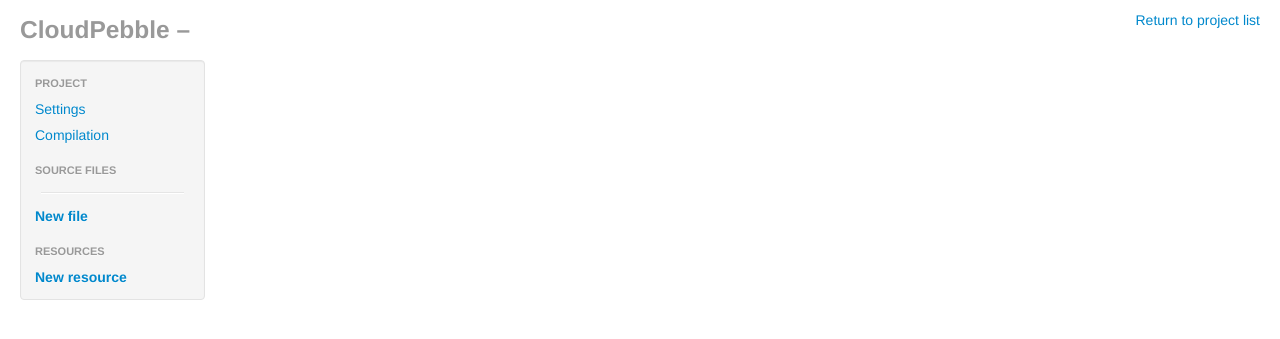
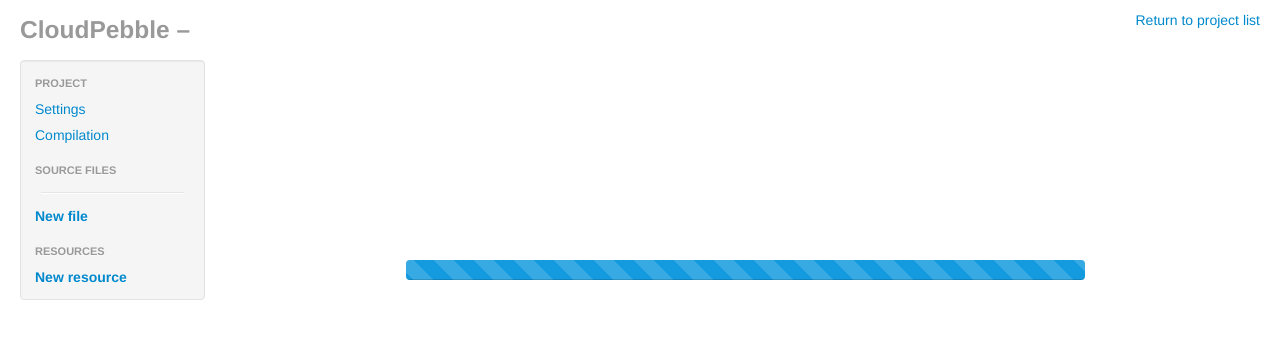
Before and after one commit to pebble/cloudpebble, a Django app: template ide/templates/ide/project.html in a window 1280 px wide. Shown: the top 339 px of the page. Run offline with Django 3.2, Linux system fonts and the light colour scheme; the template is opened without the code that fills it, so the values that code supplies are empty; some libraries are stand-ins or nearby versions.

Commit message:
Add a progress bar while stuff is happening.

```diff
--- a/ide/static/ide/js/ide.js
+++ b/ide/static/ide/js/ide.js
@@ -52,7 +52,8 @@
     var suspend_active_pane = function() {
         var pane_id = $('#main-pane').data('pane-id');
         if(!pane_id) {
-            $('#pane-parent').html('').append($('<div id="main-pane"></div>'));
+            $('#main-pane').remove();
+            $('#pane-parent').append($('<div id="main-pane"></div>'));
             return;
         };
         var pane = $('#main-pane');
@@ -73,7 +74,7 @@
 
     var destroy_active_pane = function() {
         var pane_id = $('#main-pane').data('pane-id');
-        $('#pane-parent').html('');
+        $('#main-pane').remove();
         var list_entry = $('#sidebar-pane-' + pane_id);
         if(list_entry) {
             list_entry.removeClass('active');
@@ -83,7 +84,8 @@
     var restore_suspended_pane = function(id) {
         var pane = suspended_panes[id]
         if(pane) {
-            $('#pane-parent').html('').append(pane);
+            $('#main-pane').remove()
+            $('#pane-parent').append(pane);
             delete suspended_panes[id];
 
             var list_entry = $('#sidebar-pane-' + id);
@@ -106,9 +108,11 @@
         if(restore_suspended_pane('source-'+file.id)) {
             return;
         }
+        $('#progress-pane').removeClass('hide');
 
         // Open it.
         $.getJSON('/ide/project/' + PROJECT_ID + '/source/' + file.id + '/load', function(data) {
+            $('#progress-pane').addClass('hide');
             var pane = $('#main-pane');
             if(!data.success) {
                 var error = $('<div class="alert alert-error"></div>');
@@ -334,7 +338,9 @@
     var edit_resource = function(resource) {
         suspend_active_pane();
         if(restore_suspended_pane('resource-' + resource.id)) return;
+        $('#progress-pane').removeClass('hide');
         $.getJSON("/ide/project/" + PROJECT_ID + "/resource/" + resource.id + "/info", function(data) {
+            $('#progress-pane').addClass('hide');
             console.info(data);
             if(!data.success) return;
             var resource = data.resource;
@@ -552,6 +558,8 @@
 
     var update_build_history = function(pane) {
         $.getJSON('/ide/project/' + PROJECT_ID + '/build/history', function(data) {
+            $('#progress-pane').addClass('hide');
+            pane.removeClass('hide');
             if(!data.success) {
                 alert("Something went wrong:\n" + data.error); // This should be prettier.
                 destroy_active_pane();
@@ -577,9 +585,10 @@
         if(restore_suspended_pane("compile")) {
             return;
         }
+        $('#progress-pane').removeClass('hide');
         $('#sidebar-pane-compile').addClass('active');
         var main_pane = $('#main-pane');
-        var pane = $('#compilation-pane-template').clone().removeClass('hide');
+        var pane = $('#compilation-pane-template').clone();
         // Get build history
         update_build_history(pane);
         pane.find('#compilation-run-build-button').click(function() {
@@ -707,6 +716,7 @@
 
     // Load in project data.
     $.getJSON('/ide/project/' + PROJECT_ID + '/info', function(data) {
+        $('#progress-pane').addClass('hide');
         if(!data.success) {
             alert("Something went wrong:\n" + data.error);
             return;
--- a/ide/templates/ide/project.html
+++ b/ide/templates/ide/project.html
@@ -25,6 +25,17 @@
         </div>
         <div class="span10" id="pane-parent">
             <div id="main-pane">
+            </div>
+            <div id="progress-pane">
+                <div class="row-fluid">
+                    <div class="offset2 span8">
+                        <div style="margin-top: 200px;">
+                            <div class="progress progress-striped active">
+                                <div class="bar" style="width: 100%;"></div>
+                            </div>
+                        </div>
+                    </div>
+                </div>
             </div>
         </div>
     </div>
```
